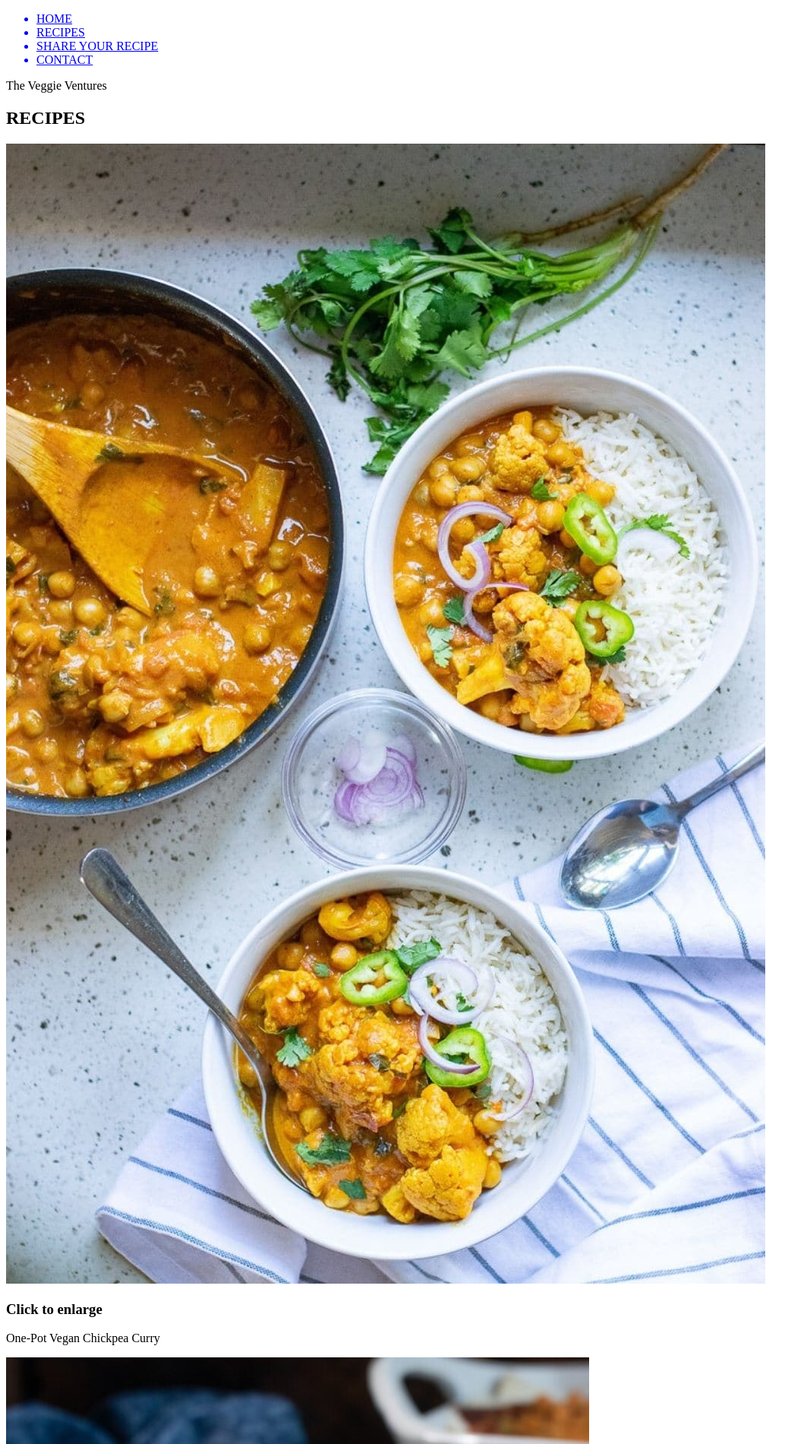
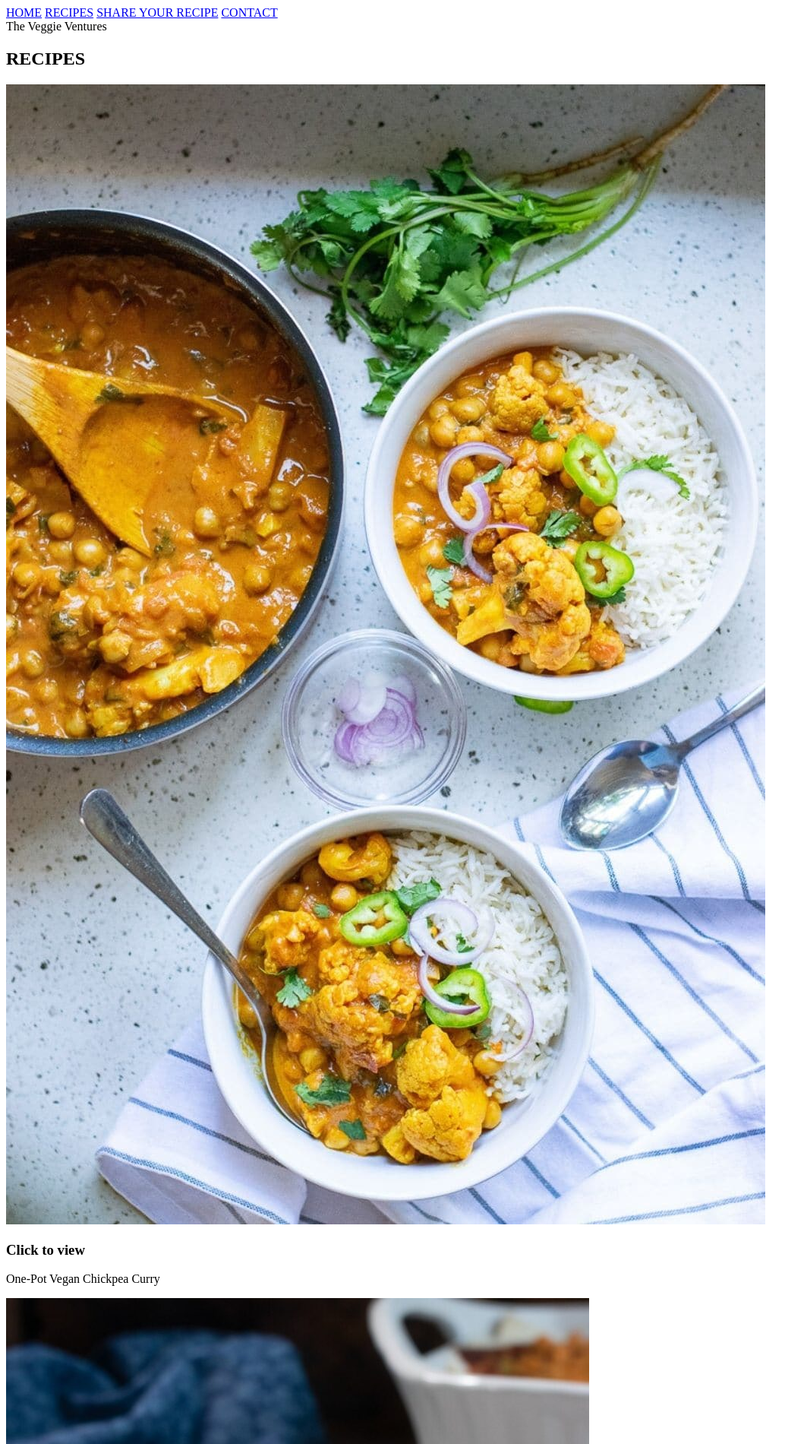
Before and after one commit to AliaTsigk/HTML-and-CSS-Projects, a plain HTML site: page Basic_HTML_and_CSS/Project/index.html in a window 1280 px wide. Shown: the top 1900 px of the page at 76% size, without its empty margins (0-1063 px from the left). Drawn offline with Linux system fonts and the light colour scheme.

Commit message:
Update index.html

```diff
--- a/Basic_HTML_and_CSS/Project/index.html
+++ b/Basic_HTML_and_CSS/Project/index.html
@@ -9,12 +9,12 @@
 	<!--NAV-->
 	<div>
 	  <div>
-	    <ul>
-		  <a href="#home"><li>HOME</li></a>
-		  <a href="#recipes"><li>RECIPES</li></a>
-		  <a href="share_your_recipe"><li>SHARE YOUR RECIPE</li></a>
-		  <a href="contact"><li>CONTACT</li></a>
-		</ul>
+		<nav>
+		  <a href="#home">HOME</a>
+		  <a href="#recipes">RECIPES</a>
+		  <a href="#share_your_recipe">SHARE YOUR RECIPE</a>
+		  <a href="#contact">CONTACT</a>
+		</nav>
 	  </div>
 	</div>
 	<!--END NAV-->
@@ -31,7 +31,7 @@
 
 	<!--RECIPES-->
 	<section>
-	  <div id="Recipes">
+	  <div id="recipes">
 	    <h1>RECIPES</h1>
 	    <div>
 
@@ -40,7 +40,7 @@
 		    <div>
 			  <img src="./images/Thumb/thumbnail_1.png" alt="One-Pot Vegan Chickpea Curry">
 		      <div>
-			    <h3>Click to enlarge</h3>
+			    <h3>Click to view</h3>
 			    <p>One-Pot Vegan Chickpea Curry</p>
 			  </div>
 	        </div>
@@ -52,7 +52,7 @@
 		    <div>
 			  <img src="./images/Thumb/thumbnail_2.png" alt="Vegan Enchiladas">
 		      <div>
-			    <h3>Click to enlarge</h3>
+			    <h3>Click to view</h3>
 			    <p>Vegan Enchiladas</p>
 			  </div>
 	        </div>
@@ -64,7 +64,7 @@
 		    <div>
 			  <img src="./images/Thumb/thumbnail_3.png" alt="Vegan Shepherd's Pie">
 		      <div>
-			    <h3>Click to enlarge</h3>
+			    <h3>Click to view</h3>
 			    <p>Vegan Shepherd's Pie</p>
 			  </div>
 	        </div>
@@ -76,7 +76,7 @@
 		    <div>
 			  <img src="./images/Thumb/thumbnail_4.png" alt="Black Bean Quinoa Burger">
 		      <div>
-			    <h3>Click to enlarge</h3>
+			    <h3>Click to view</h3>
 			    <p>Black Bean Quinoa Burger</p>
 			  </div>
 	        </div>
@@ -88,7 +88,7 @@
 		    <div>
 			  <img src="./images/Thumb/thumbnail_5.png" alt="Vegan Lentil Loaf">
 		      <div>
-			    <h3>Click to enlarge</h3>
+			    <h3>Click to view</h3>
 			    <p>Vegan Lentil Loaf</p>
 			  </div>
 	        </div>
@@ -100,7 +100,7 @@
 		    <div>
 			  <img src="./images/Thumb/thumbnail_6.png" alt="Vegetarian Thai Veggie Burgers">
 		      <div>
-			    <h3>Click to enlarge</h3>
+			    <h3>Click to view</h3>
 			    <p>Vegetarian Thai Veggie Burgers</p>
 			  </div>
 	        </div>
@@ -112,7 +112,7 @@
 		    <div>
 			  <img src="./images/Thumb/thumbnail_7.png" alt="Vegan Lentil Soup">
 		      <div>
-			    <h3>Click to enlarge</h3>
+			    <h3>Click to view</h3>
 			    <p>Vegan Lentil Soup</p>
 			  </div>
 	        </div>
@@ -124,7 +124,7 @@
 		    <div>
 			  <img src="./images/Thumb/thumbnail_8.png" alt="Veggie Enchiladas with Black Beans, Corn, and Goat Cheese">
 		      <div>
-			    <h3>Click to enlarge</h3>
+			    <h3>Click to view</h3>
 			    <p>Veggie Enchiladas with Black Beans, Corn, and Goat Cheese</p>
 			  </div>
 	        </div>
@@ -136,7 +136,7 @@
 		    <div>
 			  <img src="./images/Thumb/thumbnail_9.png" alt="Curried Red Lentil & Quinoa Bowls with Chutney">
 		      <div>
-			    <h3>Click to enlarge</h3>
+			    <h3>Click to view</h3>
 			    <p>Curried Red Lentil & Quinoa Bowls with Chutney</p>
 			  </div>
 	        </div>
@@ -154,7 +154,7 @@
 	    <div>
 		  <h1>SHARE YOUR RECIPE</h1>
 		  <div>
-    		<h2><span>Email us your recipe and become a part of our creative family!</span></h2>
+    		<h3><span>Email us your recipe at theveggieventures@gmail.com and become a part of our creative family!</span></h3>
 			<div>
 			  <form action="" method="post">
 			    <label class="terms">Terms and Conditions Apply</label>
@@ -171,12 +171,13 @@
 	  <div id="contact">
 	    <div>
 		  <h1>CONTACT</h1>
-		  <form action="" method="post">
-		    <input class="contact" type="text" value="First Name">
-			<input class="contact" type="text" value="Last Name">
-			<input class="contact" type="text" value="Email">
-			<input class="contact" type="text" value="Your Message">
-		    <input type="submit" value="Submit">
+		  <form action="" method="get">
+		     First name: <input type="text" name="First_Name"><br>
+	         Last name: <input type="text" name="Last_Name"><br>
+	         Email: <input type="email" name="email"><br>
+			 Your Message: <input type="text" name="Your_Message"><br>
+			 <input type="submit" value="Submit">
+
 		  </form>
 		</div>
       </div>
```
